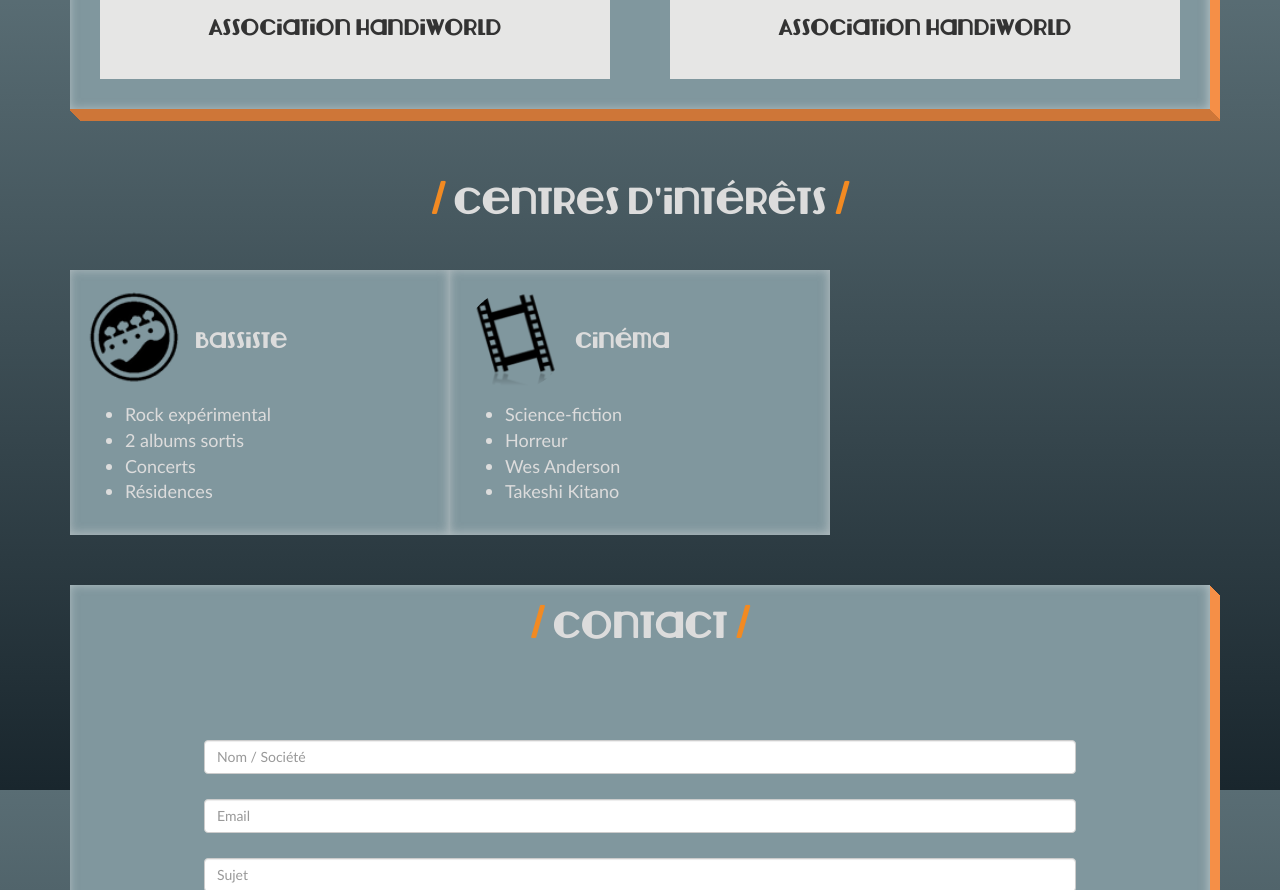
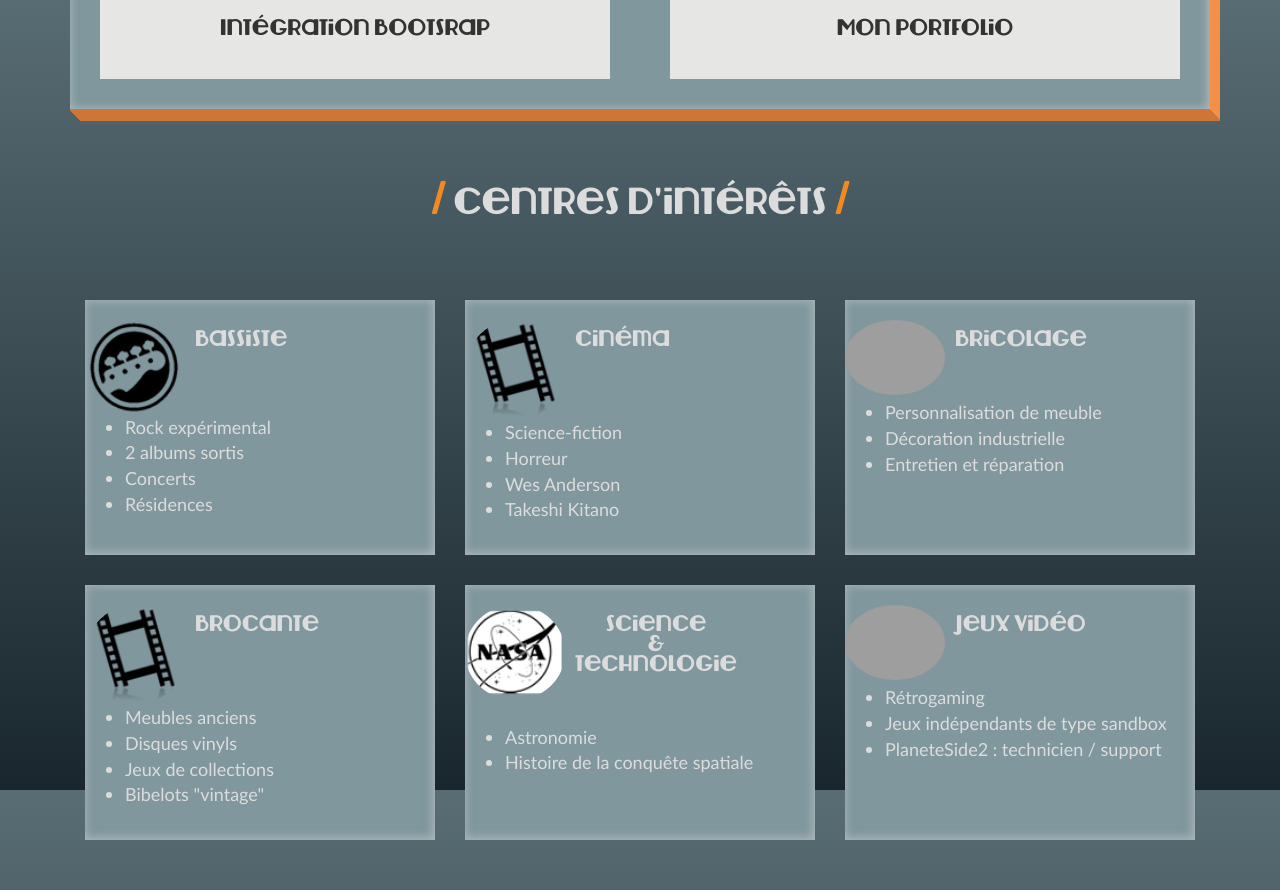
Before and after one commit to undogit/Portfolio, a PHP site: page /index1.html in a window 1280 px wide. Shown: the part 5610-6500 px from the top of the page. Run offline with PHP 8.4, Linux system fonts and the light colour scheme; grey boxes labelled with a size stand in for pictures from a placeholder-image service; some libraries are stand-ins or nearby versions; grey boxes are pictures that could not be loaded.

Commit message:
Ajout hobbies, réal, création dossier project

```diff
--- a/css/style.css
+++ b/css/style.css
@@ -244,15 +244,18 @@ section {
 
 }
 .hobbies{
-    min-height: 150px !important;
+    margin-top: 30px;
+    min-height: 255px !important;
     padding-top:20px;
     padding-bottom:20px;
+
 }
 .hobbies img{
 	float:left;
+
 }
 .hobbies h4{
-	margin-top:42px;
+	display: inline-block;
 	float:left;
 	margin-left:10px;
 }
--- a/index1.html
+++ b/index1.html
@@ -352,7 +352,7 @@
         </div>
         <div class="remodal" data-remodal-id="modal1">
             <button data-remodal-action="close" class="remodal-close"></button>
-            <h1>Association HandiwOrld</h1>
+            <h1>Refonte du site de l'association HandiwOrld</h1>
 
             <div class="col-lg-6 col-md-6 col-sm-12 col-xs-12 ">
                 <img class="img-responsive center-block" src="./image/screen_handiworld.png" width="450px">
@@ -376,8 +376,8 @@
                     de type "publications soft" afin pour stimuler l'intérêt et les réactions via les réseaux sociaux.
                 </p>
                 <ul class="text-left ">
-                    <li>CMS Wordpress</li>
-                    <li>Photoshop</li>
+                    <li>CMS Wordpress 4.3</li>
+                    <li>Photoshop CS6</li>
                     <li>Rédaction et intégration de nouveaux contenus</li>
                     <li>Documentation technique</li>
                 </ul>
@@ -424,7 +424,7 @@
                     <li>Création d'une architecture au choix</Cré></li>
 
                 </ul>
-                <a target="_blank" href="#">
+                <a target="_blank" href="project\dreamweaver\index.php">
                     <button type="button" class="btn btn-default"><i class="fa fa-link"></i> Voir le site</button>
                 </a>
                 <a target="_blank" href="https://github.com/undogit/Devoir-d-integration-via-Adobe-dreamwaver">
@@ -436,92 +436,70 @@
         <!-- Début MODAL -->
         <div class="col-lg-6 col-md-6 col-sm-12 col-xs-12">
             <div class="item">
-                <a href="#modal3"><img class="center-block img-responsive" src="http://placehold.it/450x250"
+                <a href="#modal3"><img class="center-block img-responsive" src="./image/integration_boostrap.png"
                                        width="450px"></a>
-                <h4 class="text-center">Association HandiwOrld</h4>
+                <h4 class="text-center">Intégration Bootsrap</h4>
             </div>
         </div>
         <div class="remodal" data-remodal-id="modal3">
             <button data-remodal-action="close" class="remodal-close"></button>
-            <h1>Association HandiwOrld</h1>
+            <h1>TP d'intégration avec Twitter Boostrap 3</h1>
 
             <div class="col-lg-6 col-md-6 col-sm-12 col-xs-12 ">
-                <img class="img-responsive center-block" src="http://placehold.it/450x450" width="450px">
+                <img class="img-responsive center-block" src="./image/integration_boostrap.png" width="450px">
             </div>
             <div class="col-lg-6 col-md-6 col-sm-12 col-xs-12 ">
                 <p class="text-justify">
-                    HandiwOrld est une association d'aide et de partage à destination des personnes en situation de
-                    handicap.
-                    Le projet était de moderniser le site existant tout en conservant son contenu rédactionnel ainsi que
-                    sa charte graphique.
-                    La proposition choisie fut celle de l'intégration d'un nouveau thème correspondant plus aux
-                    standards actuels (responsive,
-                    navigation par association de tag). Le site reste sous Wordpress mais sa dynamique de publication
-                    est changée et simplifiée
-                    afin que les membres de l'association puisse facilement ajouter de nouveaux articles. De plus,
-                    HandiwOrld.org intégre
-                    de nombreux greffons permettant d'automatiser les sauvegardes, proposer une traduction automatique
-                    des articles, et étendre
-                    les publications et commentaires sur les réseaux sociaux. Afin la plateforme dispose d'une
-                    cinquantaine d'articles "pré-rédigés"
-                    de type "publications soft" afin pour stimuler l'intérêt et les réactions via les réseaux sociaux.
+                    A partir de screenshots issus d'un template wordpress, l'exercice consiste à reproduire les pages fournies
+                    à l'aide du framework Twitter Boostrap version 3.L'intégralité des pages fournies doivent être responsives
+                    et, bien évidement, le plus proche possible des maquettes proposées. Dans le cadre de cet exercice, les éléments
+                    Jquery sont remplacés par des placeholder.
                 </p>
                 <ul class="text-left ">
-                    <li>CMS Wordpress</li>
-                    <li>Photoshop</li>
-                    <li>Rédaction et intégration de nouveaux contenus</li>
-                    <li>Documentation techniques</li>
+                    <li>Twitter Boostrap 3</li>
+                    <li>PhpStorm</li>
+                    <li>Découpe et interprétation du comportement possible des éléments sur un écran moins large</li>
                 </ul>
-                <a target="_blank" href="http://www.handiworld.org/">
+                <a target="_blank" href="project\integration\index.html">
                     <button type="button" class="btn btn-default"><i class="fa fa-link"></i> Voir le site</button>
                 </a>
-                <!--<button type="button" class="btn btn-default"><i class="fa fa-github"></i> Voir sur GitHub</button>-->
+                <a target="_blank" href="https://github.com/undogit/integration_boostrap">
+                    <button type="button" class="btn btn-default"><i class="fa fa-github"></i> Voir sur GitHub</button>
+                </a>
+
             </div>
         </div>
         <!-- FIN MODAL -->
         <!-- Début MODAL -->
         <div class="col-lg-6 col-md-6 col-sm-12 col-xs-12">
             <div class="item">
-                <a href="#modal4"><img class="center-block img-responsive" src="http://placehold.it/450x250"
+                <a href="#modal4"><img class="center-block img-responsive" src="./image/UnivacA.jpg"
                                        width="450px"></a>
-                <h4 class="text-center">Association HandiwOrld</h4>
+                <h4 class="text-center">Mon portfolio</h4>
             </div>
         </div>
         <div class="remodal" data-remodal-id="modal4">
             <button data-remodal-action="close" class="remodal-close"></button>
-            <h1>Association HandiwOrld</h1>
+            <h1>Mon portfolio</h1>
 
             <div class="col-lg-6 col-md-6 col-sm-12 col-xs-12 ">
-                <img class="img-responsive center-block" src="http://placehold.it/450x450" width="450px">
+                <img class="img-responsive center-block" src="./image/UnivacA.jpg" width="450px">
             </div>
             <div class="col-lg-6 col-md-6 col-sm-12 col-xs-12 ">
                 <p class="text-justify">
-                    HandiwOrld est une association d'aide et de partage à destination des personnes en situation de
-                    handicap.
-                    Le projet était de moderniser le site existant tout en conservant son contenu rédactionnel ainsi que
-                    sa charte graphique.
-                    La proposition choisie fut celle de l'intégration d'un nouveau thème correspondant plus aux
-                    standards actuels (responsive,
-                    navigation par association de tag). Le site reste sous Wordpress mais sa dynamique de publication
-                    est changée et simplifiée
-                    afin que les membres de l'association puisse facilement ajouter de nouveaux articles. De plus,
-                    HandiwOrld.org intégre
-                    de nombreux greffons permettant d'automatiser les sauvegardes, proposer une traduction automatique
-                    des articles, et étendre
-                    les publications et commentaires sur les réseaux sociaux. Afin la plateforme dispose d'une
-                    cinquantaine d'articles "pré-rédigés"
-                    de type "publications soft" afin pour stimuler l'intérêt et les réactions via les réseaux sociaux.
+                    Mon portfolio est développé à l'aide du framework Bootsrap 3. Les éléments dynamiques sont en Javascript
+                    et la partie formulaire est géré par du PHP procédural.
+                    Le choix des couleurs et du design ont pour "point de départ" l'image principale.
                 </p>
                 <ul class="text-left ">
-                    <li>CMS Wordpress</li>
+                    <li>Framework Bootstrap 3</li>
                     <li>Photoshop</li>
-                    <li>Rédaction et intégration de nouveaux contenus</li>
-                    <li>Documentation technique</li>
+                    <li>Webdesign</li>
+                    <li>PHP procédural</li>
                 </ul>
-                <a target="_blank" href="http://www.handiworld.org/">
-                    <button type="button" class="btn btn-default"><i class="fa fa-link"></i> Voir le site</button>
+                <a target="_blank" href="https://github.com/undogit/PortfolioGP">
+                    <button type="button" class="btn btn-default"><i class="fa fa-github"></i> Voir sur GitHub</button>
                 </a>
-                <!--<button type="button" class="btn btn-default"><i class="fa fa-github"></i> Voir sur GitHub</button>-->
             </div>
         </div>
         <!-- FIN MODAL -->
@@ -530,7 +508,8 @@
     <section id="interet" class="row">
         <h2 class="text-center">Centres d'intérêts</h2>
 
-        <div class="col-lg-4 col-xs-12 col-sm-6 col-md-4 hobbies">
+        <div class="col-lg-4 col-xs-12 col-sm-6 col-md-4">
+            <div class="hobbies">
                 <img src="image/bass.png" width="100px" class="img-circle img-responsive">
                 <h4>Bassiste</h4>
 
@@ -542,7 +521,9 @@
                     <li>Résidences</li>
                 </ul>
             </div>
-        <div class="col-lg-4 col-xs-12 col-sm-6 col-md-4 hobbies">
+        </div>
+        <div class="col-lg-4 col-xs-12 col-sm-6 col-md-4">
+            <div class="hobbies">
                 <img src="./image/cinema.png" width="100px" class="img-circle img-responsive">
                 <h4>Cinéma</h4>
 
@@ -554,87 +535,59 @@
                     <li>Takeshi Kitano</li>
                 </ul>
             </div>
+        </div>
+        <div class="col-lg-4 col-xs-12 col-sm-6 col-md-4">
+        <div class="hobbies">
+            <img src="./image/tools.png" width="100px" class="img-circle img-responsive">
+            <h4>Bricolage</h4>
 
-        <!--<div class="col-lg-4 col-xs-12 col-sm-6 col-md-4 hobbies" >
-            <div class="col-lg-6 col-md-6 col-xs-3 col-sm-5">
-                <img src="http://placehold.it/100x100" width="100px" class="img-rounded img-responsive">
-            </div>
-            <div class="col-lg-6 col-md-6 col-xs-9 col-sm-7">
-                <h4>Bassiste</h4>
-            </div>
+            <div class="clearfix"></div>
             <ul>
-                	<li>Rock expérimental</li>
-                	<li>2 albums sortis</li>
-                	<li>Concerts</li>
-                	<li>Résidences</li>
+                <li>Personnalisation de meuble</li>
+                <li>Décoration industrielle</li>
+                <li>Entretien et réparation</li>
             </ul>
         </div>
     </div>
-        <div class="col-lg-4 col-xs-12 col-sm-6 col-md-4 hobbies" >
-            <div class="col-lg-6 col-md-6 col-xs-3 col-sm-5" >
-                <img src="http://127.0.0.1:40000/file:///C:/Program%20Files%20(x86)/Pinegrow%20Web%20Designer/placeholders/img9.jpg" width="200px" class="img-rounded img-responsive"/>
-            </div>
-            <div class="col-lg-6 col-md-6 col-xs-9 col-sm-7">
-                <h4>Cinéma</h4>
-                <ul>
-                    <li>Science-fiction</li>
-                    <li>Horreur</li>
-                    <li>Wes Anderson</li>
-                    <li>Takeshi Kitano</li>
-            	</ul>
-            </div>
-        </div>
-        <div class="col-lg-4 col-xs-12 col-sm-6 col-md-4 hobbies" >
-            <div class="col-lg-6 col-md-6 col-xs-3 col-sm-5">
-                <img src="http://127.0.0.1:40000/file:///C:/Program%20Files%20(x86)/Pinegrow%20Web%20Designer/placeholders/img9.jpg" width="200px" class="img-rounded img-responsive"/>
-            </div>
-            <div class="col-lg-6 col-md-6 col-xs-9 col-sm-7" >
-                <h4>Bricolage</h4>
-                <ul>
-                	<li>Personnalisation de meuble</li>
-                	<li>Décoration industrielle</li>
-                	<li>Bibelots vintages</li>
-                </ul>
-            </div>
-        </div>
-        <div class="col-lg-4 col-xs-12 col-sm-6 col-md-4 hobbies" >
-            <div class="col-lg-6 col-md-6 col-xs-3 col-sm-5">
-                <img src="http://127.0.0.1:40000/file:///C:/Program%20Files%20(x86)/Pinegrow%20Web%20Designer/placeholders/img9.jpg" width="200px" class="img-rounded img-responsive"/>
-            </div>
-            <div class="col-lg-6 col-md-6 col-xs-9 col-sm-7" >
+    <div class="col-lg-4 col-xs-12 col-sm-6 col-md-4">
+        <div class="hobbies">
+            <img src="./image/cinema.png" width="100px" class="img-circle img-responsive">
             <h4>Brocante</h4>
+
+            <div class="clearfix"></div>
             <ul>
                 <li>Meubles anciens</li>
                 <li>Disques vinyls</li>
                 <li>Jeux de collections</li>
+                <li>Bibelots "vintage"</li>
             </ul>
         </div>
     </div>
-        <div class="col-lg-4 col-xs-12 col-sm-6 col-md-4 hobbies" >
-            <div class="col-lg-6 col-md-6 col-xs-3 col-sm-5">
-                <img src="http://127.0.0.1:40000/file:///C:/Program%20Files%20(x86)/Pinegrow%20Web%20Designer/placeholders/img9.jpg" width="200px" class="img-rounded img-responsive"/>
-            </div>
-            <div class="col-lg-6 col-md-6 col-xs-9 col-sm-7" >
-                <h4>Science et technologie</h4>
+    <div class="col-lg-4 col-xs-12 col-sm-6 col-md-4">
+        <div class="hobbies">
+            <img src="image/nasa.png" width="100px" class="img-circle img-responsive">
+            <h4>Science<br>&<br>technologie</h4>
+
+            <div class="clearfix"></div>
             <ul>
                 <li>Astronomie</li>
                 <li>Histoire de la conquête spatiale</li>
             </ul>
         </div>
     </div>
-        <div class="col-lg-4 col-xs-12 col-sm-6 col-md-4 hobbies" >
-            <div class="col-lg-6 col-md-6 col-xs-3 col-sm-5">
-                <img src="http://127.0.0.1:40000/file:///C:/Program%20Files%20(x86)/Pinegrow%20Web%20Designer/placeholders/img9.jpg" width="200px" class="img-rounded img-responsive"/>
-            </div>
-            <div class="col-lg-6 col-md-6 col-xs-9 col-sm-7" >
+    <div class="col-lg-4 col-xs-12 col-sm-6 col-md-4">
+        <div class="hobbies">
+            <img src="./image/paddle.png" width="100px" class="img-circle img-responsive">
             <h4>Jeux vidéo</h4>
+
+            <div class="clearfix"></div>
             <ul>
                 <li>Rétrogaming</li>
                 <li>Jeux indépendants de type sandbox</li>
                 <li>PlaneteSide2 : technicien / support</li>
             </ul>
         </div>
-        </div>-->
+    </div>
     </section>
     <section id="contact" class="text-center row orange_box_up">
         <h2>Contact</h2>
@@ -674,7 +627,7 @@
         </form>
     </section>
 </div>
-<section id="info" class="text-center row">
+<section id="info" class="row orange_box_up">
     <div class="container">
         <h2>Infos</h2>
 
@@ -682,8 +635,8 @@
             <ul class="list-unstyled">
                 <li><i class="fa fa-user"></i><span>35 ans</span></li>
                 <li><i class="fa fa-mobile"></i><span>06 60 51 18 23 </span></li>
-                <li><i class="fa fa-envelope"></i><a
-                        href="mailto:g.perrier80@gmail.com">g.perrier80@gmail.com</a></span></li>
+                <!--<li><i class="fa fa-envelope"></i><a
+                        href="mailto:g.perrier80@gmail.com">g.perrier80@gmail.com</a></span></li>-->
                 <li><i class="fa fa-home"></i><span>Croix Rousse (Lyon 4ème)</span></li>
                 <li><i class="fa fa-comment"></i><span>Anglais lu, écrit, parlé</span></li>
                 <li><i class="cv_color fa fa-file-pdf-o"></i><a target="_blank"
```
Also changed, not shown: image/nasa.png (renamed from image/nasa_logo__1color_by_to_fmt.png). Lines whose indentation alone changed are shown as unchanged.
